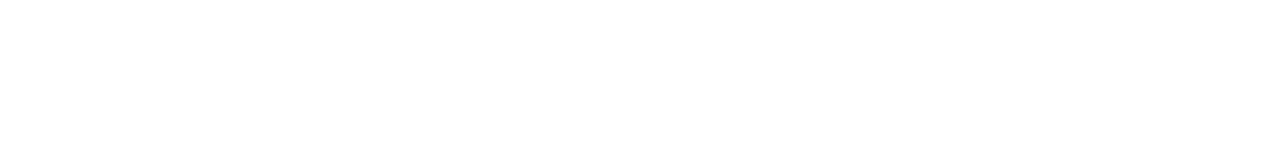
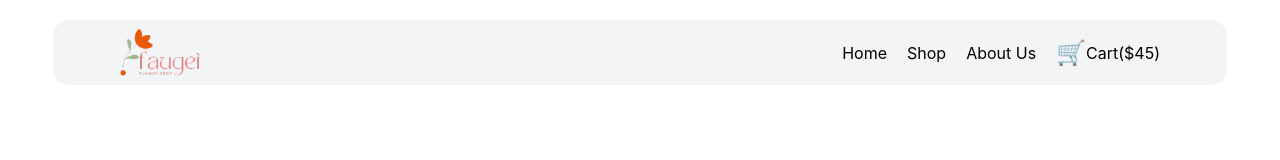
Before and after one commit to M-H-Nayem/Flower-Store, a plain HTML site: page index.html in a window 1280 px wide. Drawn offline with nearby package versions, Linux system fonts and the light colour scheme.

Commit message:
Added Navbar

```diff
--- a/index.html
+++ b/index.html
@@ -14,6 +14,26 @@
   </head>
   <body>
 
+    <!-- navbar -->
+    <nav class="w-11/12 mx-auto">
+      <div class="px-[5%] mt-5 bg-gray-100 sticky rounded-2xl">
+        <div class="flex justify-between items-center p-2">
+          <div class="w-20"><img src="./assets/logo.png" alt="" /></div>
+          <div class="flex items-center gap-5">
+            <div class="lg:flex gap-5 item-center hidden">
+              <p>Home</p>
+              <p>Shop</p>
+              <p>About Us</p>
+            </div>
+            <div class="flex items-center">
+              <span class="text-2xl">&#x1F6D2;</span>
+              <p>Cart($45)</p>
+            </div>
+          </div>
+        </div>
+      </div>
+    </nav>
+
 
 
 
```
